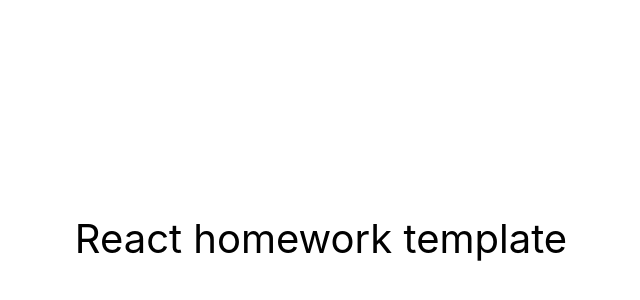
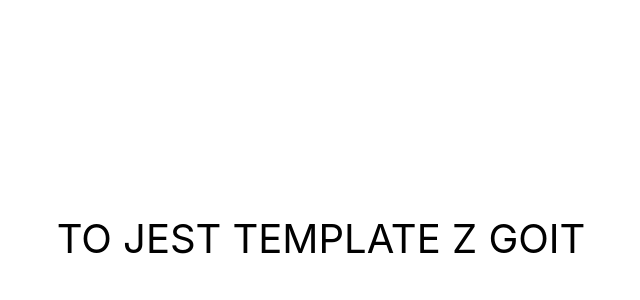
Before and after one commit to Spajkowiecki/goit-react-hw-01-components, a React (Create React App) app: page / in a window 1280 px wide. Shown: the part 162-462 px from the top of the page, without its empty margins (319-959 px from the left). Built offline with nearby package versions, Linux system fonts and the light colour scheme.

Commit message:
Some changes

```diff
--- a/src/components/App.jsx
+++ b/src/components/App.jsx
@@ -7,10 +7,10 @@ export const App = () => {
         justifyContent: 'center',
         alignItems: 'center',
         fontSize: 40,
-        color: '#010101'
+        color: '#010101',
       }}
     >
-      React homework template
+      TO JEST TEMPLATE Z GOIT
     </div>
   );
 };
```
